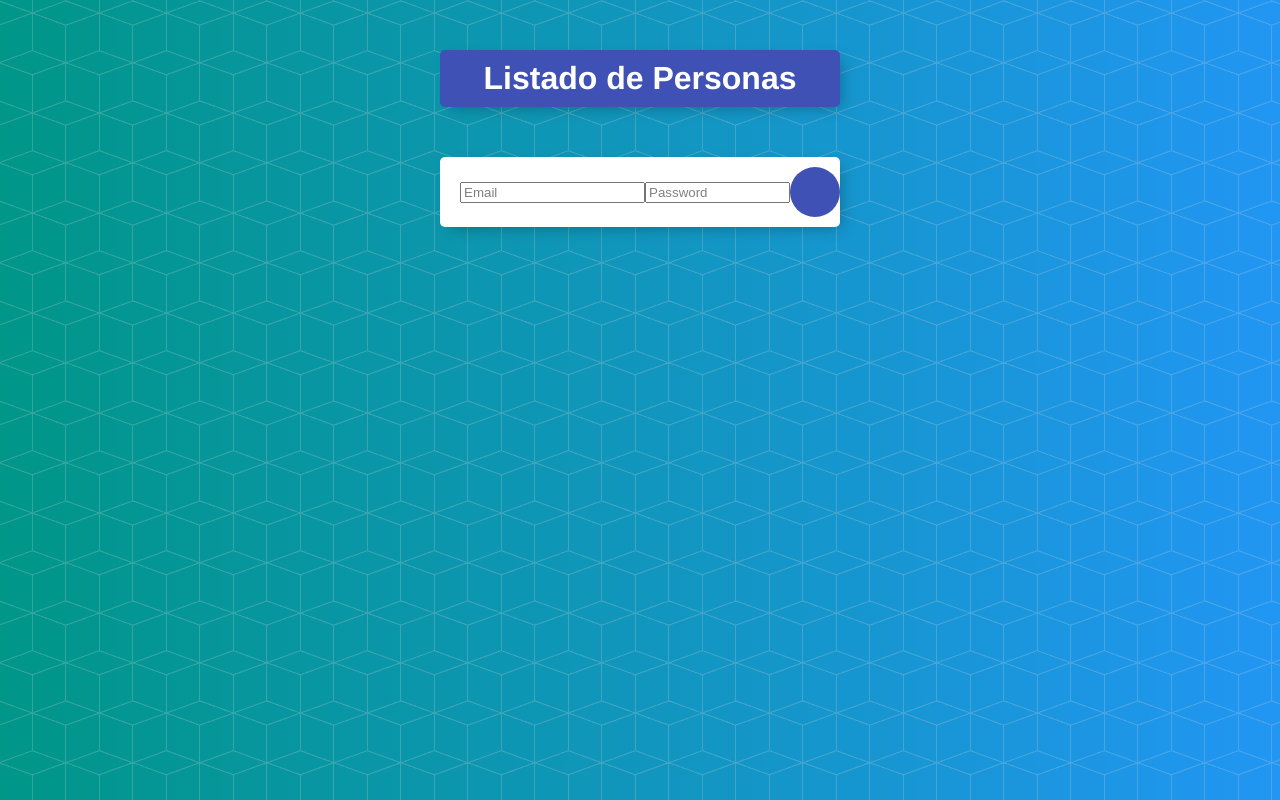
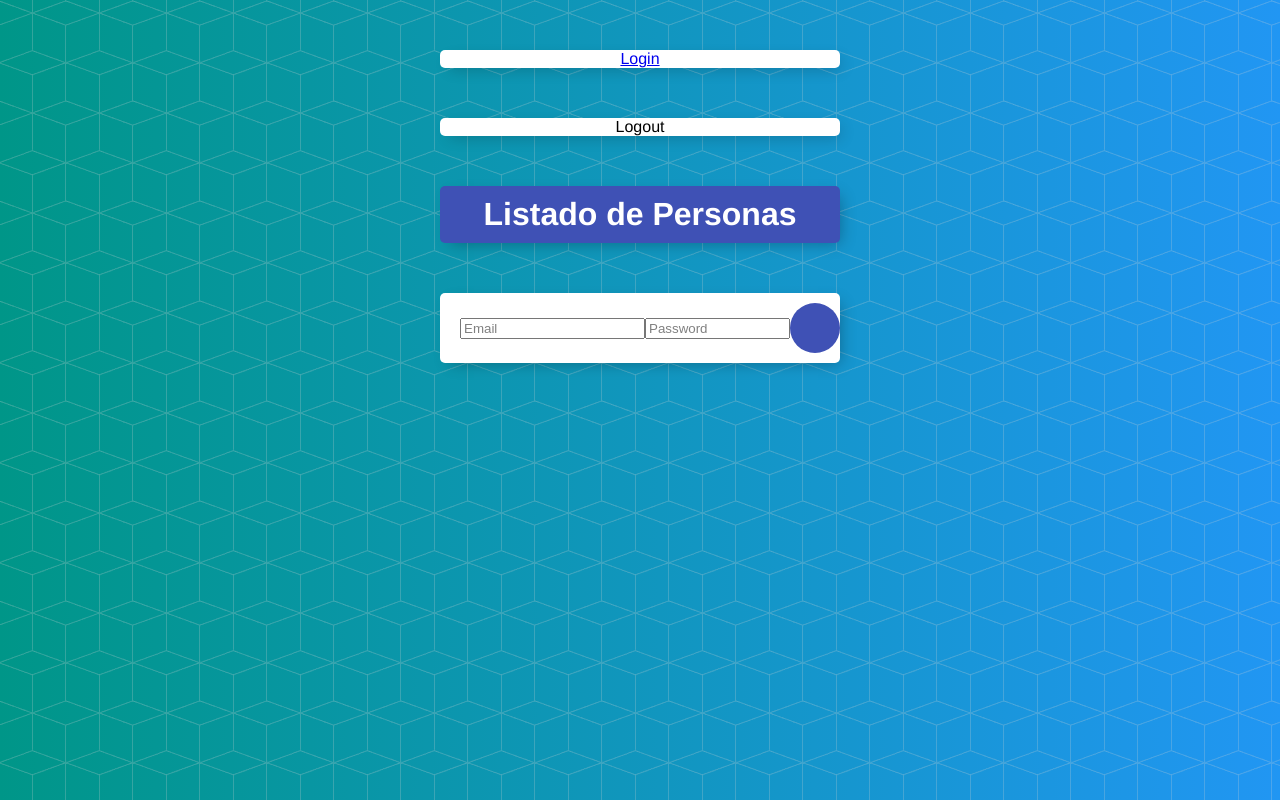
Before and after one commit to alejandrozeb/Angular2021, an Angular app in the folder listado-personas/: page /login in a window 1280 px wide. Shown: the top 800 px of the page. Built offline with nearby package versions, Linux system fonts and the light colour scheme.

Commit message:
{add} añdiendo login y lout en la vista y añadiendo el metodo para verificar si esta autenticado

```diff
--- a/listado-personas/src/app/app.component.html
+++ b/listado-personas/src/app/app.component.html
@@ -1,3 +1,11 @@
+<div class="box centrado">
+    <a routerLink="/login">Login</a>
+</div>
+
+<div class="box centrado">
+    <a style="cursor: pointer;" (click)="salir()" >Logout</a>
+</div>
+
 <div class="box" id="heading">
     <h1>{{titulo}}</h1>
 </div>
--- a/listado-personas/src/app/app.component.ts
+++ b/listado-personas/src/app/app.component.ts
@@ -1,18 +1,28 @@
-import { Component, OnInit} from '@angular/core';
+import { Component, OnInit } from '@angular/core';
 import * as firebase from 'firebase';
+import { LoginService } from './login/login.service';
 
 @Component({
   selector: 'app-root',
   templateUrl: './app.component.html',
-  styleUrls: ['./app.component.css']
+  styleUrls: ['./app.component.css'],
 })
 export class AppComponent implements OnInit {
   titulo = 'Listado de Personas';
 
-  ngOnInit(){
+  constructor(private loginService: LoginService){}
+
+  ngOnInit() {
     firebase.default.initializeApp({
-      apiKey: "AIzaSyBHKoI-wmWqt3KoUWF-mq8lzjENFV5g5Z0",
-    authDomain: "listado-personas-74bcf.firebaseapp.com",
+      apiKey: 'AIzaSyBHKoI-wmWqt3KoUWF-mq8lzjENFV5g5Z0',
+      authDomain: 'listado-personas-74bcf.firebaseapp.com',
     });
   }
+
+  isAutenticado(){
+    this.loginService.isAutenticado();
+  }
+  salir() {
+
+  }
 }
--- a/listado-personas/src/app/login/login.service.ts
+++ b/listado-personas/src/app/login/login.service.ts
@@ -28,4 +28,8 @@ export class LoginService{
         return this.token;
     }
 
+    isAutenticado(){
+        return this.token != null;
+    }
+
 }
--- a/listado-personas/src/styles.css
+++ b/listado-personas/src/styles.css
@@ -49,6 +49,9 @@ html {
     font-weight: 200;
     color: #00204a;
   }
+  .centrado{
+    text-align: center;
+  }
 
   form {
     text-align: center;
```
